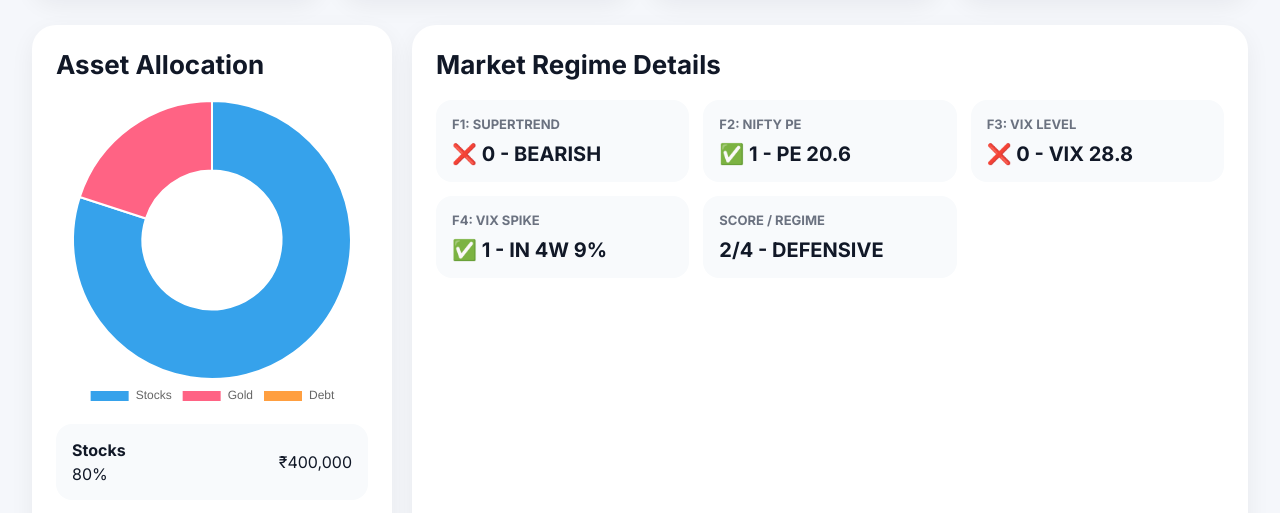
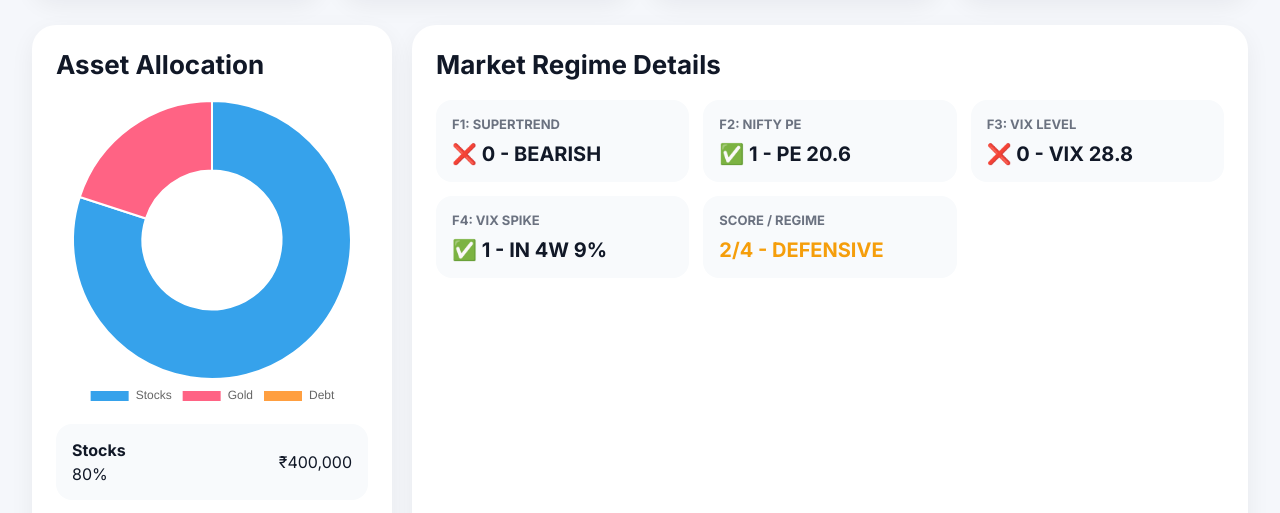
Before and after one commit to SanketSajjan/momentum-dashboard, a plain HTML site: page index.html in a window 1280 px wide. Shown: the part 281-794 px from the top of the page. Drawn offline with nearby package versions, Linux system fonts and the light colour scheme.

Commit message:
Update index.html

```diff
--- a/index.html
+++ b/index.html
@@ -441,7 +441,7 @@
 
       badge.innerText = `${data.regime.regime} REGIME`;
 
-      if(data.regime.regime === 'FULL') {
+      if(data.regime.score >= 3) {
         badge.className = 'badge full';
       }
       else {
@@ -492,12 +492,27 @@
         ? `✅ 1 - IN 4W ${data.regime.marketData.vixChange4Week.toFixed(0)}%`
         : `❌ 0 - IN 4W ${data.regime.marketData.vixChange4Week.toFixed(0)}%`;
 
-      const regimeLabel = data.regime.regime === 'FULL'
-        ? 'AGGRESSIVE'
-        : 'DEFENSIVE';
+      let regimeLabel = '';
+      let regimeColor = '';
+
+      if(data.regime.score >= 3) {
+
+        regimeLabel = 'AGGRESSIVE';
+        regimeColor = '#16a34a';
+
+      }
+      else {
+
+        regimeLabel = 'DEFENSIVE';
+        regimeColor = '#f59e0b';
+
+      }
 
       document.getElementById('scoreRegimeBox').innerHTML =
         `${data.regime.score}/4 - ${regimeLabel}`;
+
+      document.getElementById('scoreRegimeBox').style.color =
+        regimeColor;
 
       // ======================================
       // TOP 20 TABLE
```
